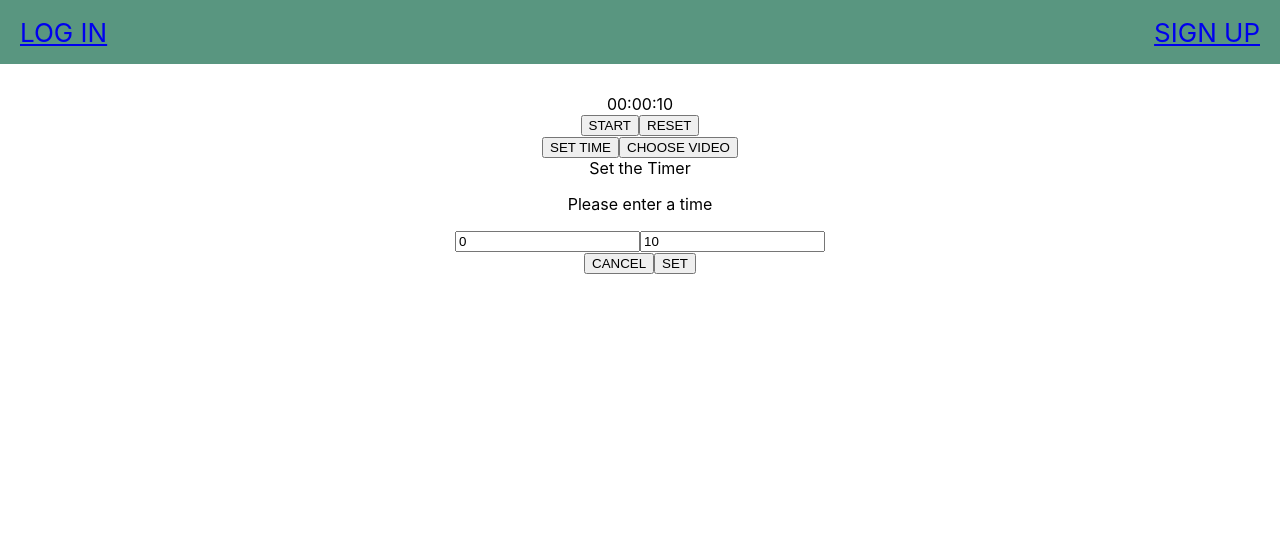
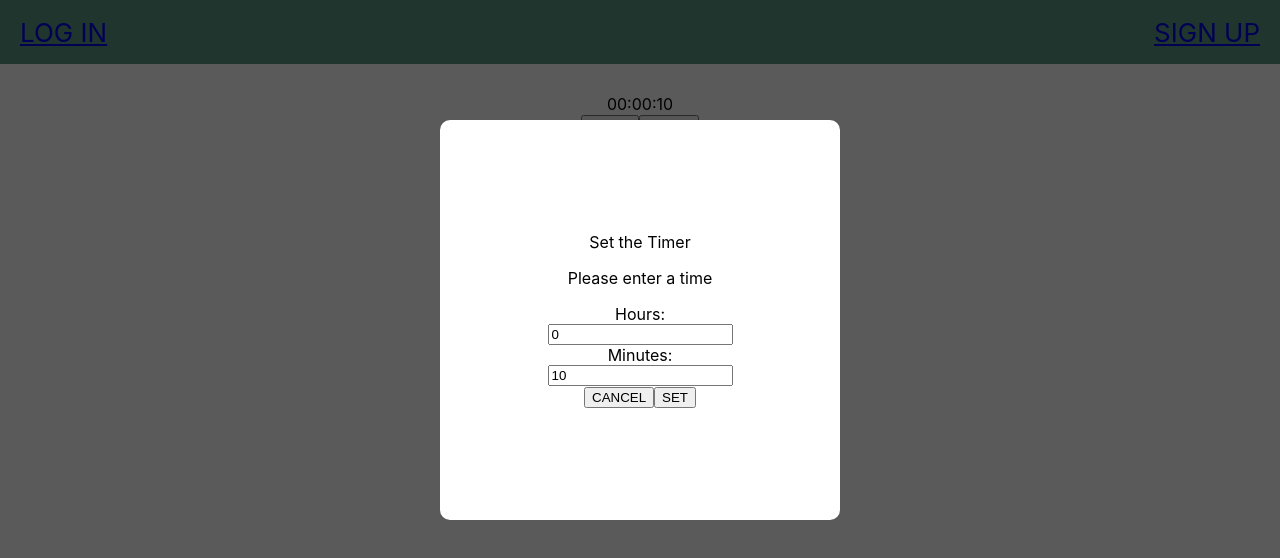
Before and after one commit to Loquen/sit, a React (Create React App) app: page /timer in a window 1280 px wide. Both pictures are taken after a click on the button "SET TIME". Shown: the top 558 px of the page. Built offline with nearby package versions, Linux system fonts and the light colour scheme.

Commit message:
fix modal close onClickOutside, add api routes and controllers

```diff
--- a/src/components/Modal/Modal.jsx
+++ b/src/components/Modal/Modal.jsx
@@ -1,6 +1,27 @@
 import React, { Component } from "react"
+import styles from './Modal.module.css';
 
 class Modal extends Component {
+
+  constructor(props) {
+    super(props);
+    this.wrapperRef = React.createRef()
+  }
+
+  componentDidMount() {
+    document.addEventListener('mousedown', this.handleClickOutside);
+  }
+
+  componentWillUnmount() {
+    document.removeEventListener('mousedown', this.handleClickOutside);
+  }
+
+  handleClickOutside = evt => {
+    if (this.props.show && !this.wrapperRef.current.contains(evt.target)) {
+      this.props.closeModal();
+    }
+  }
+
   render() {
 
     if(!this.props.show) {
@@ -8,9 +29,10 @@ class Modal extends Component {
     }
 
     return (
-      <div className="Modal">
-        <div>{this.props.children}</div>
-
+      <div className={`${styles.Modal}`} >
+        <div className={`${styles.ModalBox}`} ref={this.wrapperRef}>
+          {this.props.children}
+        </div>
       </div>
     )
   }
--- /dev/null
+++ b/src/components/Modal/Modal.module.css
@@ -0,0 +1,23 @@
+.Modal {
+  position: fixed;
+  z-index: 99;
+  top: 0;
+  left: 0;
+  background-color: rgba(2, 2, 2, 0.65);
+  padding-top: 15vh;
+  width: 100%;
+  height: 100%;
+  overflow: auto;
+}
+
+.ModalBox {
+  display: flex;
+  flex-direction: column;
+  justify-content: center;
+  align-items: center;
+  margin: 0px auto;
+  background: white;
+  width: 50vmin;
+  height: 50vmin;
+  border-radius: 10px;
+}
--- a/src/components/Modal/SetTimeModal.jsx
+++ b/src/components/Modal/SetTimeModal.jsx
@@ -1,4 +1,5 @@
 import React, { Component } from 'react';
+import styles from './Modal.module.css';
 
 class SetTimeModal extends Component {
 
@@ -28,11 +29,11 @@ class SetTimeModal extends Component {
 
   render() {
     return (
-      <div>
+      <>
         <header>{this.props.title}</header>
 
         <p>Please enter a time</p>
-        <input
+        Hours:<input
           type='number'
           min='0'
           name='hour'
@@ -40,7 +41,7 @@ class SetTimeModal extends Component {
           value={this.state.hour}
           onChange={this.handleChange}
         />
-        <input
+        Minutes:<input
           type='number'
           min='0'
           name='minute'
@@ -52,7 +53,7 @@ class SetTimeModal extends Component {
           <button onClick={this.props.closeModal}>CANCEL</button>
           <button onClick={this.handleSubmit}>SET</button>
         </footer>
-      </div>
+      </>
     );
   }
 }
--- a/src/pages/App/App.js
+++ b/src/pages/App/App.js
@@ -18,13 +18,13 @@ class App extends Component {
     this.state = {
       ...this.getInitialState(),
       user: userService.getUser(),
-      userSetTime: 0
     };
   }
 
   getInitialState() {
     return {
       remainingTime: 10,
+      userSetTime: 10,
       isTiming: false,
       showModal: false,
     };
@@ -39,12 +39,9 @@ class App extends Component {
 
   // Stop the Timer at the current time
   stopTimer = () => {
-  	this.setState(state => ({ isTiming: false }), () => {
-      console.log("Stopping Timer");
-    });
+  	this.setState(state => ({ isTiming: false }));
   }
 
-  // Handle action of start/stop button depending on state 'isRunning'
   handleTimer = () => {
   	if(this.state.isTiming) {
   		this.stopTimer();
@@ -56,7 +53,9 @@ class App extends Component {
   // Reset the timer to beginning
   resetTimer = () => {
   	// Stop the timer before trying to reset
-  	if(this.state.isTiming) this.stopTimer();
+    if(this.state.isTiming) this.stopTimer();
+
+    // if(this.state.userSetTime)
 
   	this.setState((curState) => ({
       ...this.getInitialState(),
@@ -79,7 +78,8 @@ class App extends Component {
 
   closeModal = () => {
     this.setState({
-      showModal: false
+      showModal: false,
+      showSetTimeModal: false
     });
   }
 
--- a/src/pages/TimerPage/TimerPage.jsx
+++ b/src/pages/TimerPage/TimerPage.jsx
@@ -19,11 +19,12 @@ class TimerPage extends Component {
           <button onClick={this.props.handleSetTime}>SET TIME</button>
           <button onClick={this.props.handleSetVideo}>CHOOSE VIDEO</button>
         </div>
-        <div>
+
           <Modal
             show={this.props.showModal}
+            closeModal={this.props.closeModal}
           >
-            {this.props.showSetTimeModal ?(
+            {this.props.showSetTimeModal ? (
               <SetTimeModal
                 setTimer={this.props.setTimer}
                 closeModal={this.props.closeModal}
@@ -37,7 +38,6 @@ class TimerPage extends Component {
             )}
 
           </Modal>
-        </div>
       </div>
     );
   }
```
Also changed, not shown: controllers/days.js (added), controllers/videos.js (added), routes/api/days.js (added), routes/api/videos.js (added).
